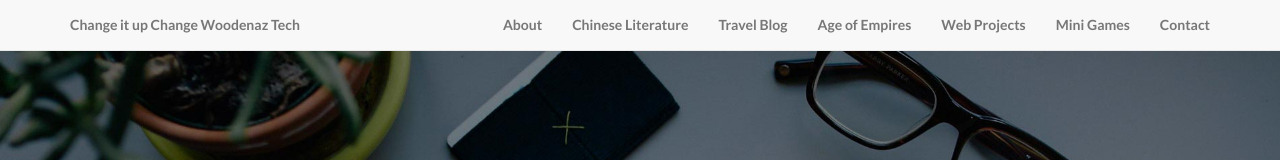
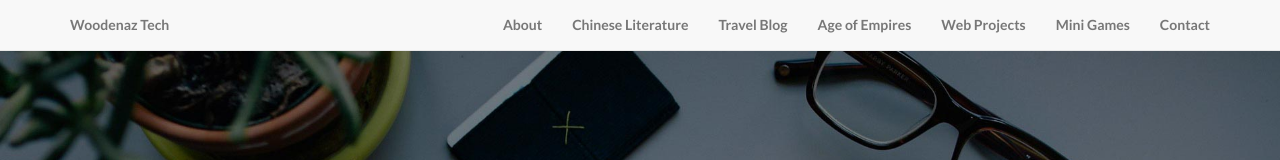
Before and after one commit to louixchan/woodenaz-web-project, a plain HTML site: page public/index.html in a window 1280 px wide. Shown: the top 160 px of the page. Drawn offline with Linux system fonts and the light colour scheme.

```diff
--- a/public/index.html
+++ b/public/index.html
@@ -46,7 +46,7 @@
                     <span class="icon-bar"></span>
                     <span class="icon-bar"></span>
                 </button>
-                <a class="navbar-brand topnav" href="#">Change it up Change Woodenaz Tech</a>
+                <a class="navbar-brand topnav" href="#">Woodenaz Tech</a>
             </div>
             <!-- Collect the nav links, forms, and other content for toggling -->
             <div class="collapse navbar-collapse" id="bs-example-navbar-collapse-1">
```
